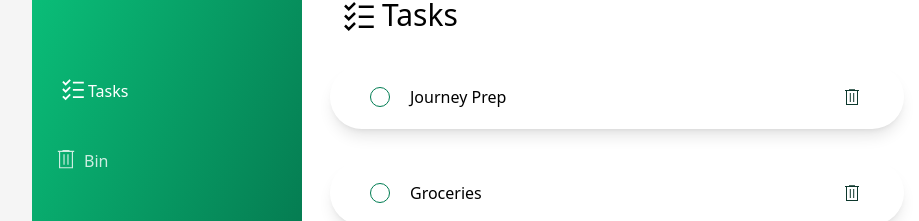
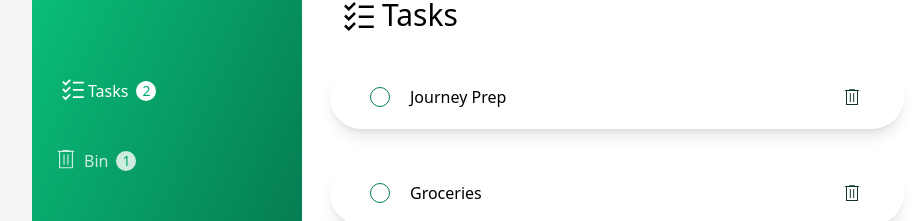
Before and after one commit to davidBen-Adeji/todo_app, a React (Vite) app: page / in a window 1280 px wide. Both pictures are taken after a click on the button 1010 px from the left and 232 px from the top of the page. Shown: the part 135-356 px from the top of the page, without its empty margins (158-1077 px from the left). Built offline with nearby package versions, Linux system fonts and the light colour scheme.

Commit message:
created TodoApp.jsx

```diff
--- a/src/App.jsx
+++ b/src/App.jsx
@@ -1,13 +1,7 @@
-import Header from './Components/Header/Header.jsx';
-import Main from "./Components/Main.jsx";
+import TodoApp from "./Components/TodoApp.jsx";
 
 function App() {
-  return (
-    <>
-      <Header />
-      <Main />
-    </>
-  );
+  return <TodoApp />;
 }
 
 export default App;
--- a/src/Components/Header/Header.jsx
+++ b/src/Components/Header/Header.jsx
@@ -2,16 +2,29 @@ import TaskImg from "../../assets/svg/task-white.svg";
 import BinImg from "../../assets/svg/bin-white.svg";
 import CustomLink from "./CustomLink.jsx";
 
-export default function Header() {
+export default function Header({undoneTasksLength, binLength}) {
+  let tasksOpacityClass = "opacity-0"
+  let binOpacityClass = "opacity-0"
+
+  if (undoneTasksLength > 0) {
+    tasksOpacityClass = "opacity-100"
+  }
+
+  if (binLength > 0) {
+    binOpacityClass = "opacity-100"
+  }
+
   return (
     <header className="sticky top-0 z-10 bg-gradient-to-br from-jade-500 to-jade-800 px-5 py-4 flex gap-8 lappy:flex-col lappy:pt-24 lappy:gap-10">
       <CustomLink to="/">
         <img className="w-8 h-8" src={TaskImg} alt="tasks" />
         <p className="text-white mb-0.5">Tasks</p>
+        <p className={`text-jade-600 text-sm bg-white ml-1 mb-1 w-5 h-5 flex justify-center items-center rounded-full ${tasksOpacityClass}`}>{undoneTasksLength}</p>
       </CustomLink>
       <CustomLink to="/bin">
         <img className="w-7 h-7" src={BinImg} alt="bin" />
         <p className="text-white">Bin</p>
+        <p className={`text-jade-600 text-sm bg-white ml-1 mb-0.5 w-5 h-5 flex justify-center items-center rounded-full ${binOpacityClass}`}>{binLength}</p>
       </CustomLink>
     </header>
   );
--- a/src/Components/Main.jsx
+++ b/src/Components/Main.jsx
@@ -2,7 +2,7 @@ import { useState } from "react";
 import { INITIAL_TASKS } from "../util/INITIAL_TASKS";
 import RoutesComponent from "./RoutesComponent.jsx";
 
-export default function Main() {
+export default function Main({ onUpdateUndoneTasksLength, onUpdateBinLength }) {
   const [tasks, setTasks] = useState(
     JSON.parse(localStorage.getItem("tasks")) || INITIAL_TASKS
   );
@@ -14,6 +14,16 @@ export default function Main() {
     JSON.parse(localStorage.getItem("index")) || 0
   );
   const [bin, setBin] = useState(JSON.parse(localStorage.getItem("bin")) || []);
+  const undoneTasks = [];
+
+  for (const state of checkedState) {
+    if (!state) {
+      undoneTasks.push(state);
+    }
+  }
+
+  onUpdateUndoneTasksLength(undoneTasks.length);
+  onUpdateBinLength(bin.length)
 
   function toggleCheckBoxHandler(index) {
     setCheckedState((prevState) => {
@@ -86,7 +96,10 @@ export default function Main() {
     });
 
     setCheckedState((prevState) => {
-      localStorage.setItem("tasksCheckedState", JSON.stringify([false, ...prevState]));
+      localStorage.setItem(
+        "tasksCheckedState",
+        JSON.stringify([false, ...prevState])
+      );
       return [false, ...prevState];
     });
 
--- /dev/null
+++ b/src/Components/TodoApp.jsx
@@ -0,0 +1,36 @@
+import { useState } from "react";
+import Header from "./Header/Header.jsx";
+import Main from "./Main.jsx";
+
+export default function TodoApp() {
+  const [undoneTasksLength, setUndoneTasksLength] = useState(
+    JSON.parse(localStorage.getItem("undoneTasksLength")) || 0
+  );
+  const [binLength, setBinLength] = useState(
+    JSON.parse(localStorage.getItem("binLength")) || 0
+  );
+
+  function updateUndoneTasksLengthHandler(lengthValue) {
+    if (undoneTasksLength === lengthValue) return;
+
+    localStorage.setItem("undoneTasksLength", JSON.stringify(lengthValue));
+    setUndoneTasksLength(lengthValue);
+  }
+
+  function updateBinLengthHandler(lengthValue) {
+    if (binLength === lengthValue) return;
+
+    localStorage.setItem("binLength", JSON.stringify(lengthValue));
+    setBinLength(lengthValue);
+  }
+
+  return (
+    <>
+      <Header undoneTasksLength={undoneTasksLength} binLength={binLength} />
+      <Main
+        onUpdateUndoneTasksLength={updateUndoneTasksLengthHandler}
+        onUpdateBinLength={updateBinLengthHandler}
+      />
+    </>
+  );
+}
```
Also changed, not shown: 1 other file (tests, documents, lock files or other folders).
